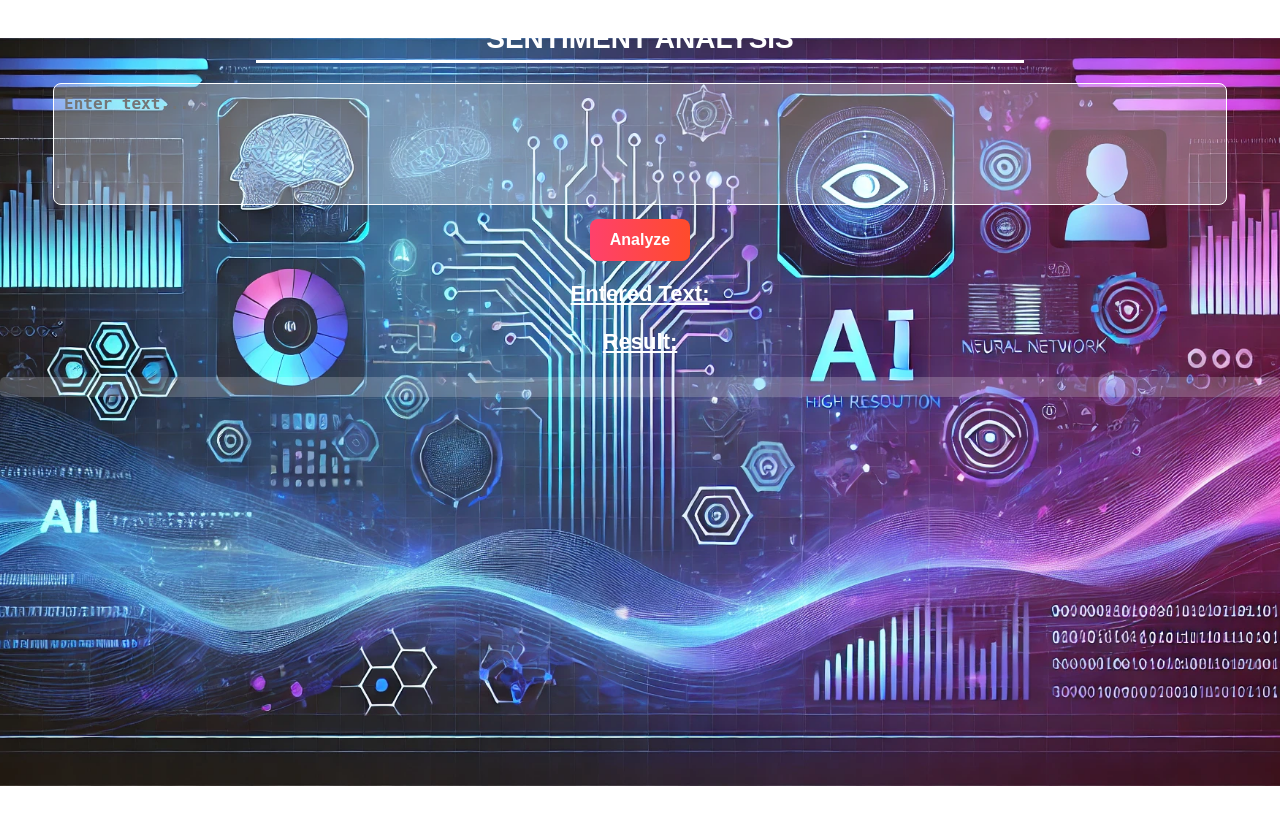
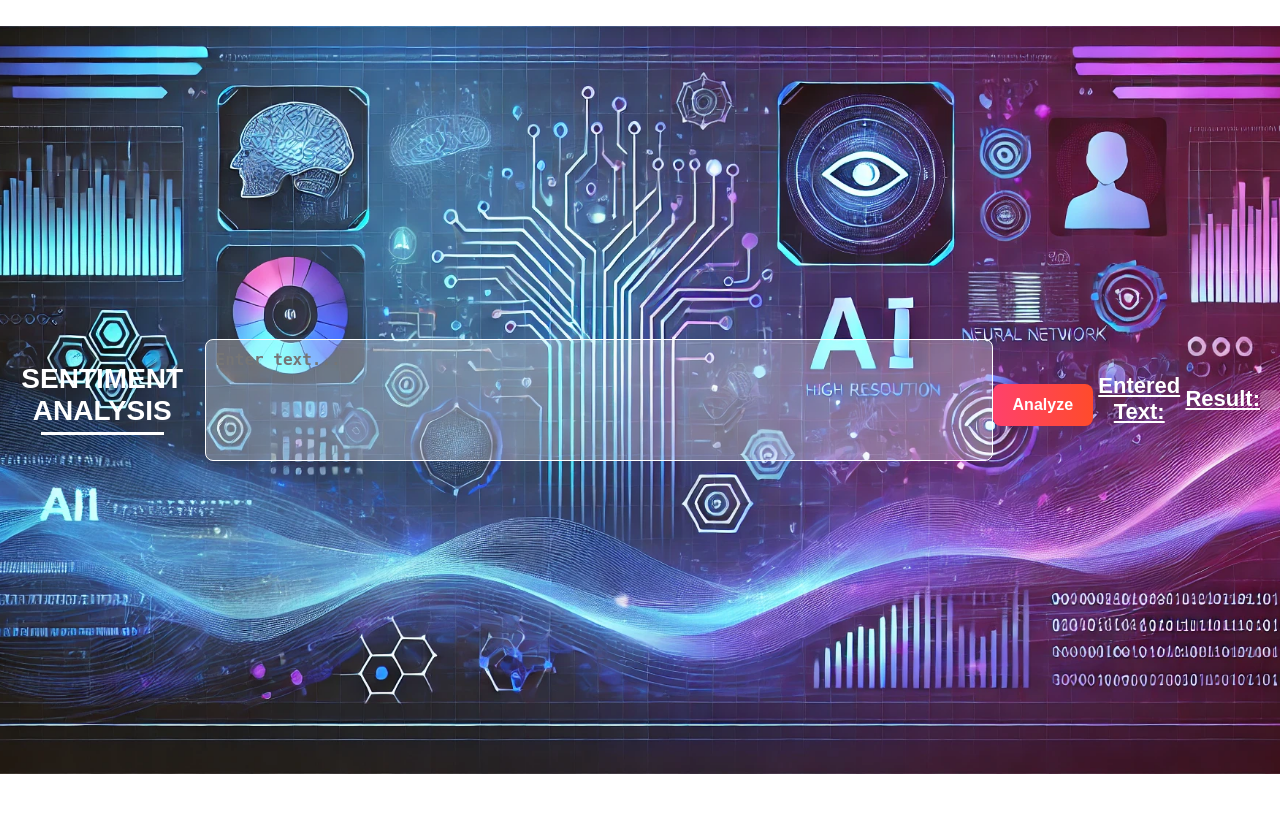
Before and after one commit to GNANESWARIG/sentiment-analysis, a Flask app: page / in a window 1280 px wide. After the commit the page ends 774 px from the top, so only its background shows below. Run offline with Flask 3, Linux system fonts and the light colour scheme.

Commit message:
Update style.css

```diff
--- a/static/style.css
+++ b/static/style.css
@@ -2,12 +2,16 @@
 body {
     background: url('/static/1.jpg') no-repeat center center fixed;
     background-size: cover;
+    background-attachment: fixed;
     font-family: Arial, sans-serif;
     color: white;
     text-align: center;
     margin: 0;
     padding: 0;
-    height: 100vh;
+    min-height: 100vh; /* Ensures the background covers the full viewport height */
+    display: flex;
+    justify-content: center;
+    align-items: center;
     animation: backgroundZoom 20s infinite alternate ease-in-out;
 }
 
@@ -25,7 +29,6 @@ body {
 .container {
     max-width: 90%;
     width: 500px;
-    margin: 10vh auto;
     background: rgba(0, 0, 0, 0.6); /* Dark background for contrast */
     padding: 20px;
     border-radius: 10px;
@@ -118,6 +121,7 @@ p#sentimentResult {
     body {
         background-size: cover;
         background-attachment: fixed;
+        min-height: 100vh; /* Ensures full screen coverage */
     }
 
     .container {
```
